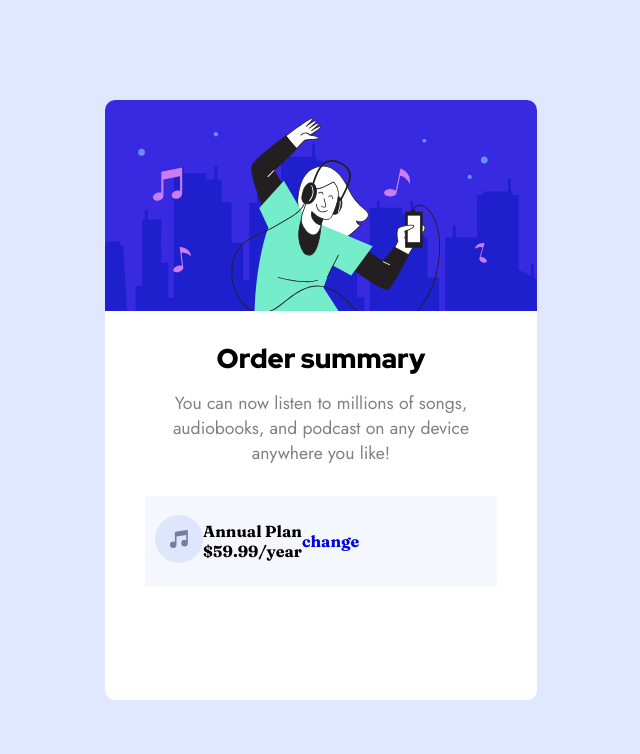
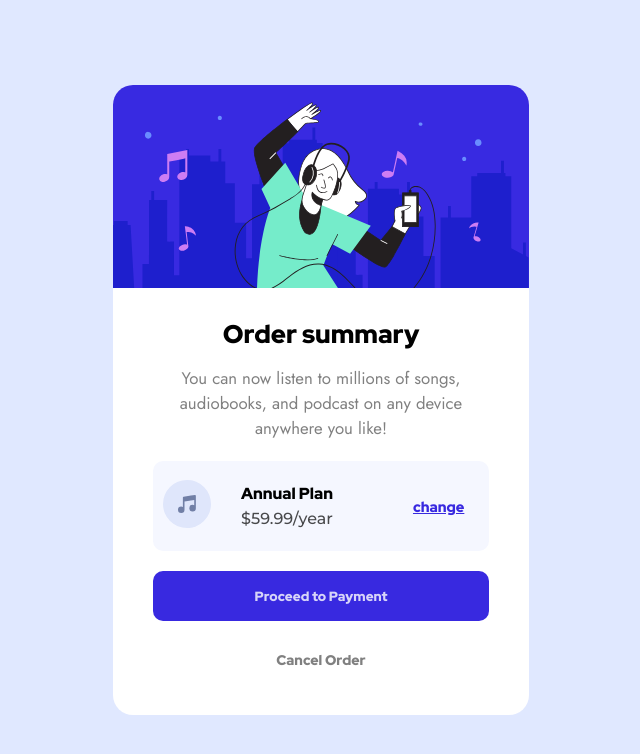
Before and after one commit to josuethetika/order-summary-component, a plain HTML site: page index.html in a window 1280 px wide. Shown: the whole page, without its empty margins (319-959 px from the left). Drawn offline with Linux system fonts and the light colour scheme.

Commit message:
final test

```diff
--- a/index.html
+++ b/index.html
@@ -24,13 +24,20 @@
                 <img src="./image/icon-music.svg" alt="">
             </div>
             <div class="price">
-                <p>Annual Plan</p>
-                <p>$59.99/year</p>
+                <p class="letter">Annual Plan</p>
+                <p class="num">$59.99/year</p>
             </div>
             <div class="link">
                 <a href="#">change</a>
             </div>
          </div>
+         <div class="btn">
+            <button><a href="#"> Proceed to Payment</a></button>
+         </div>
+         <div class="para-2">
+            <p><a href="#">Cancel Order</a></p>
+
+        </div>
     </div>
 
 </body>
--- a/style.css
+++ b/style.css
@@ -2,7 +2,7 @@
 *{
     margin: 0;
     padding: 0;
-    text-decoration: none;
+
 }
 
 body{
@@ -17,21 +17,20 @@ body{
 .card{
     width: 30rem;
     background-color: white;
-    max-width:27rem;
-    border-radius: 10px;
-    height: auto;
+    max-width:26rem;
+    border-radius: 20px;
     text-align: center;
-    height: 600px;
+    height: 630px;
 }
 .img img{
     width: 100%;
-    border-top-left-radius:10px ;
-    border-top-right-radius: 10px;
+    border-top-left-radius:20px ;
+    border-top-right-radius:20px;
 }
 h1{
     margin-top: 25px;
     padding:0 20px 0 20px;
-    font-size: 1.7rem;
+    font-size: 1.6rem;
     font-family: 'Red Hat Display', sans-serif;
 
 }
@@ -41,7 +40,7 @@ h1{
     margin-top: 15px;
     font-family: 'Jost', sans-serif;
     font-weight: 500;
-    font-size: 1.1rem;
+    font-size: 1.05rem;
     color: gray;
 
 }
@@ -50,6 +49,73 @@ h1{
     align-items: center;
     background-color:  hsl(225, 100%, 98%);
     height: 90px;
-    margin: 30px 40px 0 40px ;
+    margin: 20px 40px 0 40px ;
     padding: 0 0 0 10px;
+    border-radius: 10px;
 }
+.price{
+    padding: 0 0 0 30px;
+    line-height: 25px;
+}
+.link a{
+    padding:0 0 0 80px;
+    font-family:'Red Hat Display', sans-serif;
+    font-size: 0.9rem;
+    color: hsl(245, 75%, 52%);
+}
+.link a:hover{
+    color:hsla(245, 75%, 52%, 0.685);
+}
+
+.price, .letter {
+    font-family:'Red Hat Display', sans-serif;
+
+
+}
+.num{
+    font-family: 'Montserrat', sans-serif;
+    opacity: 0.7;
+
+}
+.btn{
+    margin:20px 40px 0 40px;
+
+
+}
+.btn button{
+    width: 100%;
+    height: 50px;
+    border-radius: 10px;
+    background-color:  hsl(245, 75%, 52%);
+    color: white;
+    border: none;
+    font-family: 'Montserrat', sans-serif;
+    font-weight: 500;
+}
+.btn button:hover{
+background-color:   hsla(245, 75%, 52%, 0.685);
+cursor: pointer;
+}
+
+.btn button a{
+    font-family:'Red Hat Display', sans-serif;
+    color: white;
+    text-decoration: none;
+    opacity: 0.8;
+}
+.para-2{
+    font-family: 'Red Hat Display', sans-serif;
+    font-size: 14px;
+    text-decoration:none;
+    padding-top: 30px;
+}
+.para-2 p a{
+    text-decoration: none;
+    color:gray;
+
+}
+.para-2 p a:hover{
+    cursor: pointer;
+    color: black;
+
+}
```
